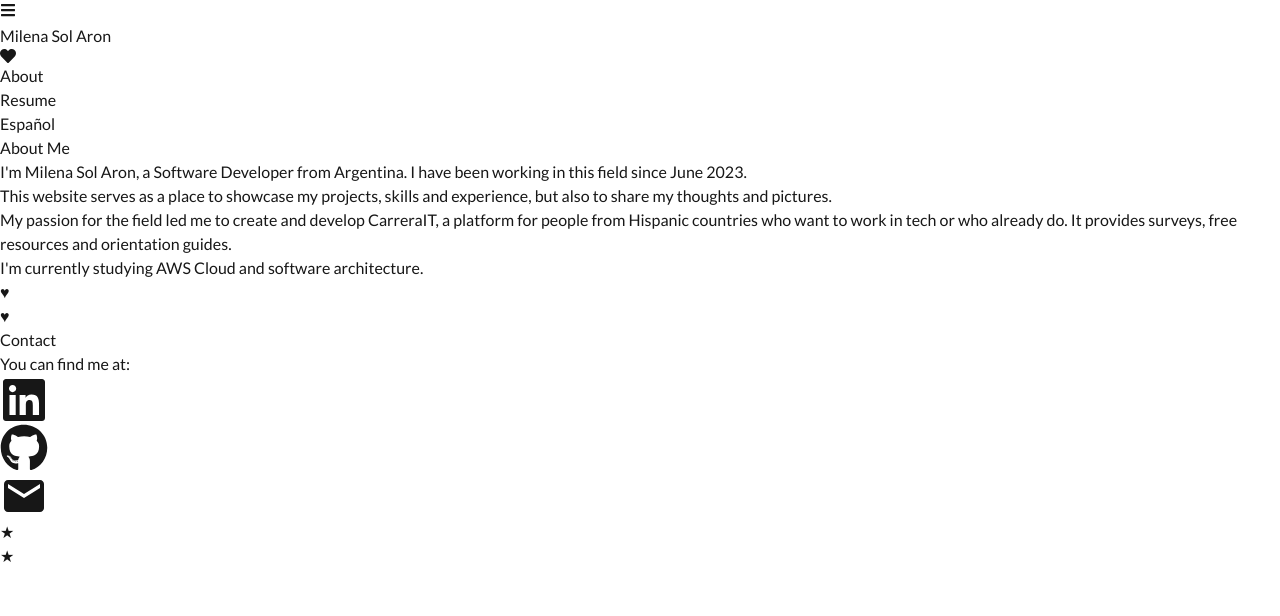
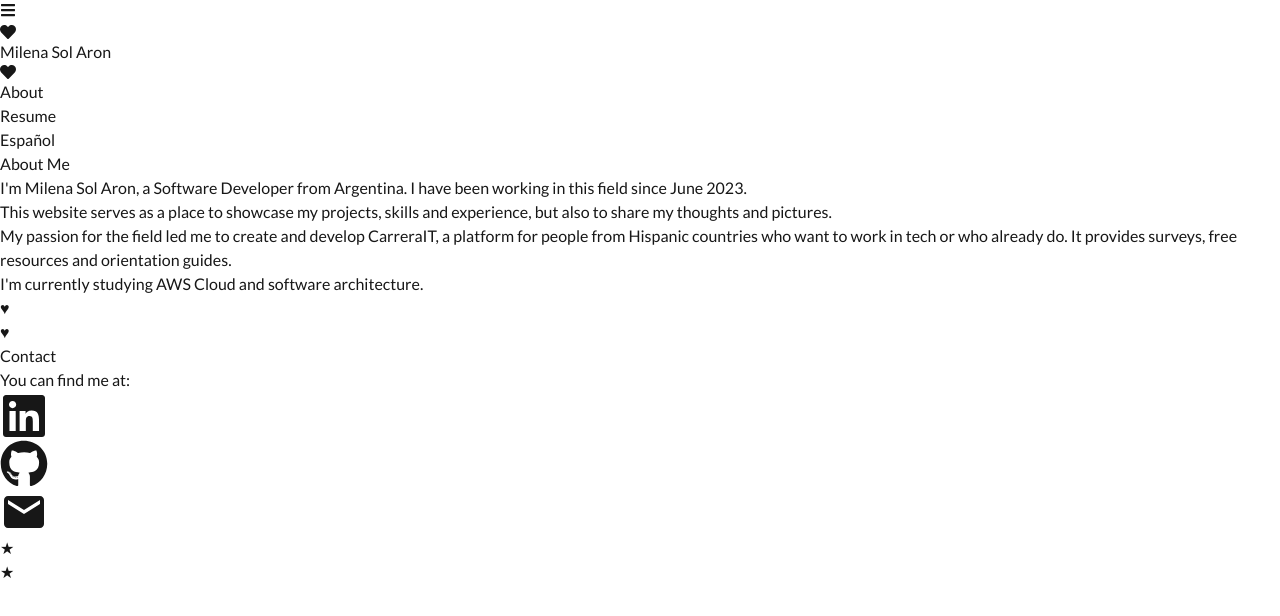
Before and after one commit to aronmilenasol/personal-website, a Next.js app: page /en/about in a window 1280 px wide. Shown: the top 616 px of the page. Built offline with nearby package versions, Linux system fonts and the light colour scheme.

Commit message:
feat: add a new heart to the logo.

```diff
--- a/src/app/[locale]/components/Navbar.tsx
+++ b/src/app/[locale]/components/Navbar.tsx
@@ -49,12 +49,13 @@ const Navbar = () => {
             <Link
               href="/"
               locale={locale}
-              className="text-3xl font-extrabold text-white hover:text-pink-200 transition-transform transform hover:scale-105 drop-shadow-xl"
+              className="text-3xl font-extrabold text-white hover:text-pink-200 transition-all duration-300 transform hover:scale-105 drop-shadow-xl flex items-center"
             >
+              <FaHeart className="text-pink-200 mr-2" />
               <span className="relative">
                 Milena Sol Aron
-                <span className="absolute -top-2 -right-4 text-pink-200 animate-bounce">
-                  <FaHeart />
+                <span className="absolute -top-1 -right-6 text-pink-200 animate-bounce">
+                  <FaHeart className="h-4 w-4" />
                 </span>
               </span>
             </Link>
```
